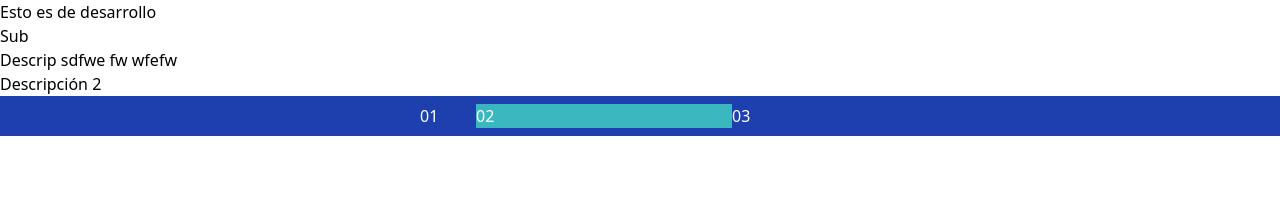
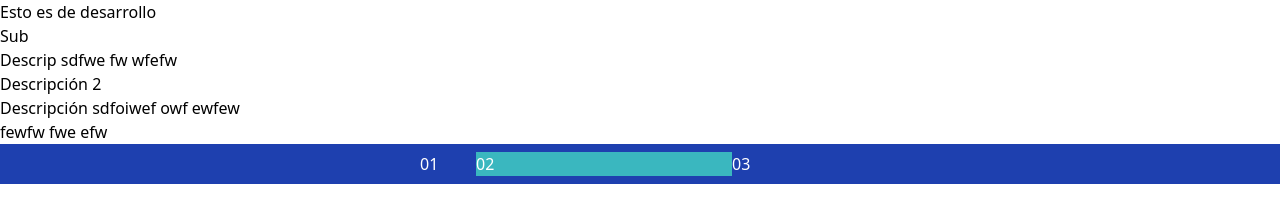
Before and after one commit to getNotesFS/pruebasf, a website: page src/index.html in a window 1280 px wide. Drawn offline with Linux system fonts and the light colour scheme.

Commit message:
Merge branch 'dev'

```diff
--- a/src/index.html
+++ b/src/index.html
@@ -24,6 +24,8 @@
     <h2>Sub</h2>
     <p>Descrip sdfwe fw wfefw</p>
     <p>Descripción 2</p>
+    <p>Descripción sdfoiwef owf ewfew </p>
+    <h3>fewfw fwe efw </h3>
 
     <div class="flex items-center justify-center p-2 text-white bg-flowbite-800">
 
```
